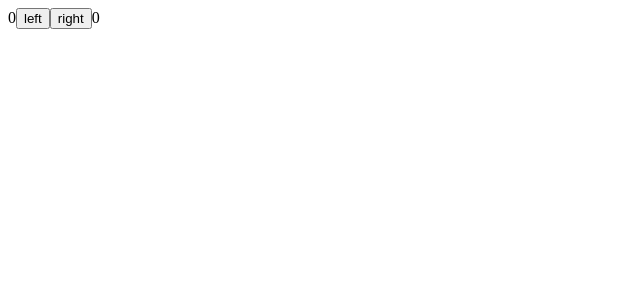
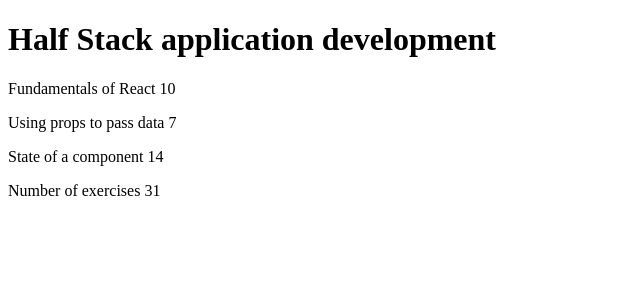
Before and after one commit to Helenagg/curse-fullStack-open, a React (Vite) app: page / in a window 1280 px wide. Shown: the top 300 px of the page, without its empty margins (0-640 px from the left). Built offline with nearby package versions, Linux system fonts and the light colour scheme.

Commit message:
exercise 1.4

```diff
--- a/src/App.jsx
+++ b/src/App.jsx
@@ -1,33 +1,109 @@
-import { useState } from 'react';
+// import { useState } from 'react';
 
-// const Display = ({ counter }) => <div>{counter}</div>;
+// const App = () => {
+//   const [left, setLeft] = useState(0)
+//   const [right, setRight] = useState(0)
+//   const [allClicks, setAll] = useState([])
 
-// const Button = ({onSmash, text}) => <button onClick={onSmash}>{text}</button>;
+//   const handleLeftClick = () => {
+//     setAll(allClicks.concat('L'))
+//     setLeft(left + 1)
+//   }
+
+//   const handleRightClick = () => {
+//     setAll(allClicks.concat('R'))
+//     setRight(right + 1)
+//   }
+
+//   return (
+//     <div>
+//       {left}
+//       <button onClick={handleLeftClick}>left</button>
+//       <button onClick={handleRightClick}>right</button>
+//       {right}
+//       <p>{allClicks.join(' ')}</p>
+//     </div>
+//   )
+// };
+
+// export default App;
+const Header = (props) => {
+  return (
+    <>
+      <h1>{props.course}</h1>
+    </>
+  );
+};
+
+const Part = (props) => {
+  return (
+    <p>
+      {props.part} {props.exercises}
+    </p>
+  );
+};
+
+const Content = (props) => {
+  return (
+    <>
+      <Part part={props.part1} exercises={props.exercises1} />
+      <Part part={props.part2} exercises={props.exercises2} />
+      <Part part={props.part3} exercises={props.exercises3} />
+    </>
+  );
+};
+
+const Total = (props) => {
+  return (
+    <>
+      <p>
+        Number of exercises{' '}
+        {props.exercises1 + props.exercises2 + props.exercises3}
+      </p>
+    </>
+  );
+};
 
 const App = () => {
-  const [left, setLeft] = useState(0)
-  const [right, setRight] = useState(0)
-  const [allClicks, setAll] = useState([])
-
-  const handleLeftClick = () => {
-    setAll(allClicks.concat('L'))
-    setLeft(left + 1)
+  // const course = 'Half Stack application development';
+  // const part1 = 'Fundamentals of React';
+  // const exercises1 = 10;
+  // const part2 = 'Using props to pass data';
+  // const exercises2 = 7;
+  // const part3 = 'State of a component';
+  // const exercises3 = 14;
+  const course = 'Half Stack application development'
+  const part1 = {
+    name: 'Fundamentals of React',
+    exercises: 10
   }
-
-  const handleRightClick = () => {
-    setAll(allClicks.concat('R'))
-    setRight(right + 1)
+  const part2 = {
+    name: 'Using props to pass data',
+    exercises: 7
+  }
+  const part3 = {
+    name: 'State of a component',
+    exercises: 14
   }
 
   return (
     <div>
-      {left}
-      <button onClick={handleLeftClick}>left</button>
-      <button onClick={handleRightClick}>right</button>
-      {right}
-      <p>{allClicks.join(' ')}</p>
+      <Header course={course} />
+      <Content
+        part1={part1.name}
+        exercises1={part1.exercises}
+        part2={part2.name}
+        exercises2={part2.exercises}
+        part3={part3.name}
+        exercises3={part3.exercises}
+      />
+      <Total
+        exercises1={part1.exercises}
+        exercises2={part2.exercises}
+        exercises3={part3.exercises}
+      />
     </div>
-  )
+  );
 };
 
 export default App;
```
